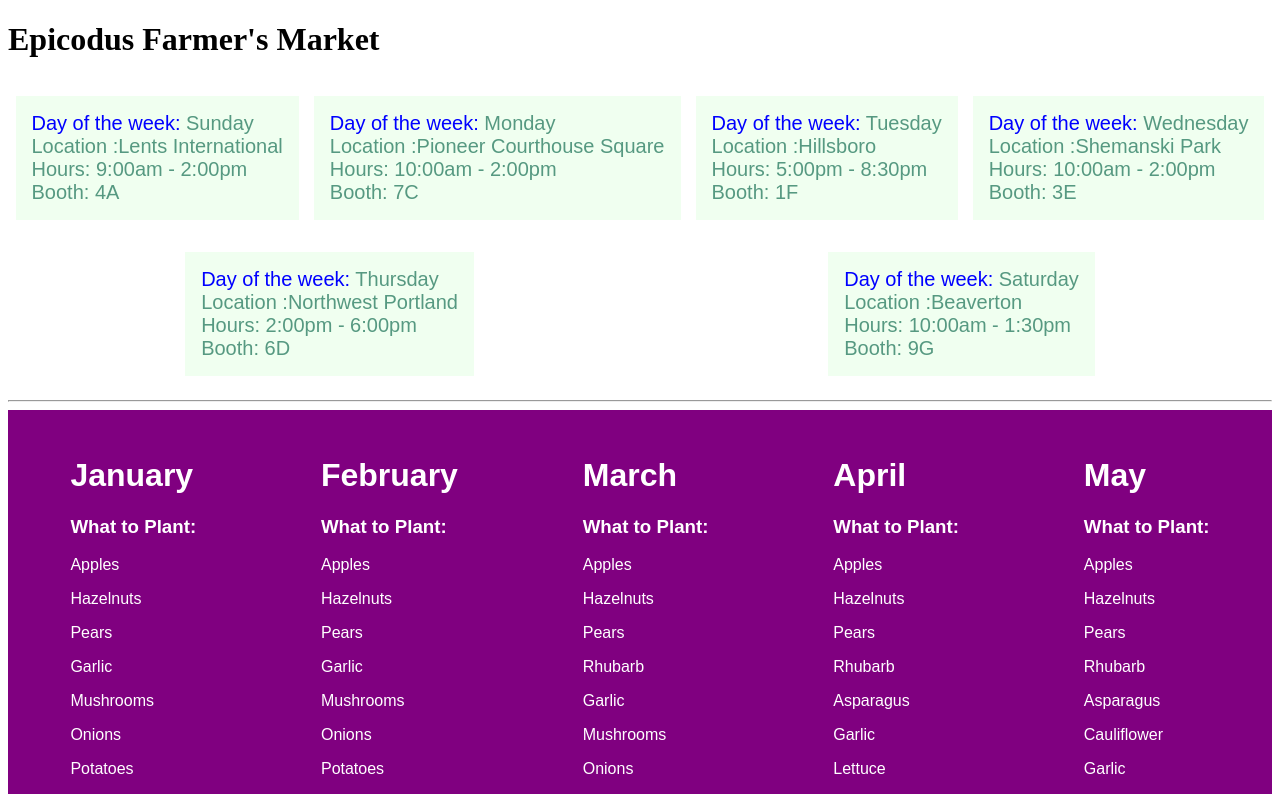
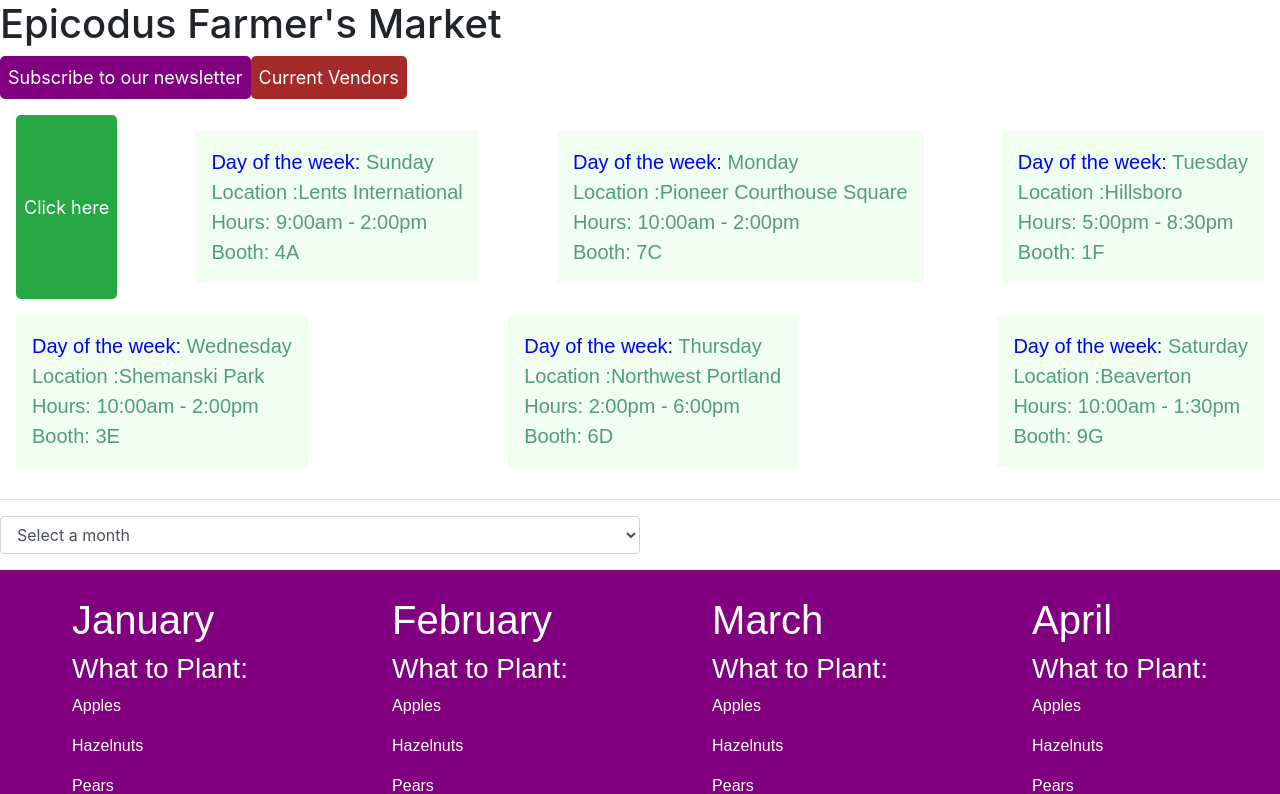
Before and after one commit to JohnSawiris/framers-market, a React app: page / in a window 1280 px wide. Shown: the top 794 px of the page. Built offline with nearby package versions, Linux system fonts and the light colour scheme.

Commit message:
Add Bootstrap to template.ejs and add button component

```diff
--- a/index.html
+++ b/index.html
@@ -1,6 +1,7 @@
 <!DOCTYPE html>
 <html>
   <head>
+
     <meta charset="utf-8">
     <title>React</title>
   </head>
--- /dev/null
+++ b/src/components/Button.jsx
@@ -0,0 +1,26 @@
+import React from 'react';
+import PropTypes from 'prop-types';
+
+function Button(props) {
+  return(
+    <button style={props.bgColor} className="btn btn-success">{props.text}
+    <style jsx>
+      {`
+        .btn {
+          padding: .5rem;
+          border-radius: 5px;
+          font-size: 18px;
+          border: none;
+        }
+        `}
+    </style>
+    </button>
+  );
+}
+
+Button.propTypes = {
+  text: PropTypes.string,
+  bgColor: PropTypes.object
+}
+
+export default Button;
--- a/src/components/Day.jsx
+++ b/src/components/Day.jsx
@@ -10,6 +10,7 @@ function Day(props) {
     fontSize: '20px',
     margin: '1rem 0',
     padding: '1rem',
+    flexGrow: "1",
     listStyle: 'none'
   };
 
--- a/src/components/Header.jsx
+++ b/src/components/Header.jsx
@@ -1,9 +1,24 @@
 import React from 'react';
+import Button from './Button'
 
 function Header() {
+  const purpleButton = {
+    backgroundColor: 'purple',
+    color: 'white'
+  }
+
+  const brownButton = {
+    backgroundColor: 'brown',
+    color: 'white'
+  }
+
   return(
     <div>
       <h1>Epicodus Farmer's Market</h1>
+      <Button bgColor={purpleButton}
+              text="Subscribe to our newsletter"/>
+      <Button bgColor={brownButton}
+              text="Current Vendors"/>
     </div>
   );
 }
--- a/src/components/MonthDropdown.jsx
+++ b/src/components/MonthDropdown.jsx
@@ -0,0 +1,17 @@
+import React from 'react';
+
+function MonthDropdown() {
+  const dropdownStyles = {
+    width: '50%',
+    marginBottom: '1rem'
+  }
+  return(
+    <select className="form-control"style={dropdownStyles}>
+      <option value=''>Select a month</option>
+      <option value='Jan'>January</option>
+      <option value='Feb'>February</option>
+    </select>
+  );
+}
+
+export default MonthDropdown;
--- a/src/components/Months.jsx
+++ b/src/components/Months.jsx
@@ -1,6 +1,6 @@
 import React from 'react';
 import availableProduce from './SeasonArray';
-// import MonthDropdown from './MonthDropdown';
+import MonthDropdown from './MonthDropdown';
 import Season from './Season';
 
 function Months() {
@@ -13,14 +13,21 @@ function Months() {
     flexDirection: 'row',
     flexWrap: 'wrap'
   }
+
   const produce = availableProduce;
+
   return(
-    <div style={monthsStyle}>{
-      produce.map((item, i) =>
-        <Season month={item.month}
-          selection={item.selection}
-          key={i}/>
-      )}
+    <div>
+      <MonthDropdown />
+      <div style={monthsStyle}>
+
+        {
+        produce.map((item, i) =>
+          <Season month={item.month}
+            selection={item.selection}
+            key={i}/>
+        )}
+      </div>
     </div>
   );
 }
--- a/src/components/Week.jsx
+++ b/src/components/Week.jsx
@@ -1,5 +1,6 @@
 import React from 'react';
 import Day from './Day';
+import Button from './Button';
 
 function Week() {
   const marketSchedule = [
@@ -44,11 +45,17 @@ function Week() {
   const listContainer = {
     display: 'flex',
     flexDirection: 'row',
-    justifyContent: 'space-around',
-    flexWrap: 'wrap'
+    justifyContent: 'space-between',
+    flexWrap: 'wrap',
+    margin: "1rem"
   };
+  const redButton = {
+    backgroundColor: 'red',
+    color: 'white'
+  }
   return(
     <div style={listContainer}>
+      <Button text="Click here"/>
       {marketSchedule.map((days, i)=>
         <Day day={days.day}
           location={days.location}
```
Also changed, not shown: template.ejs.
